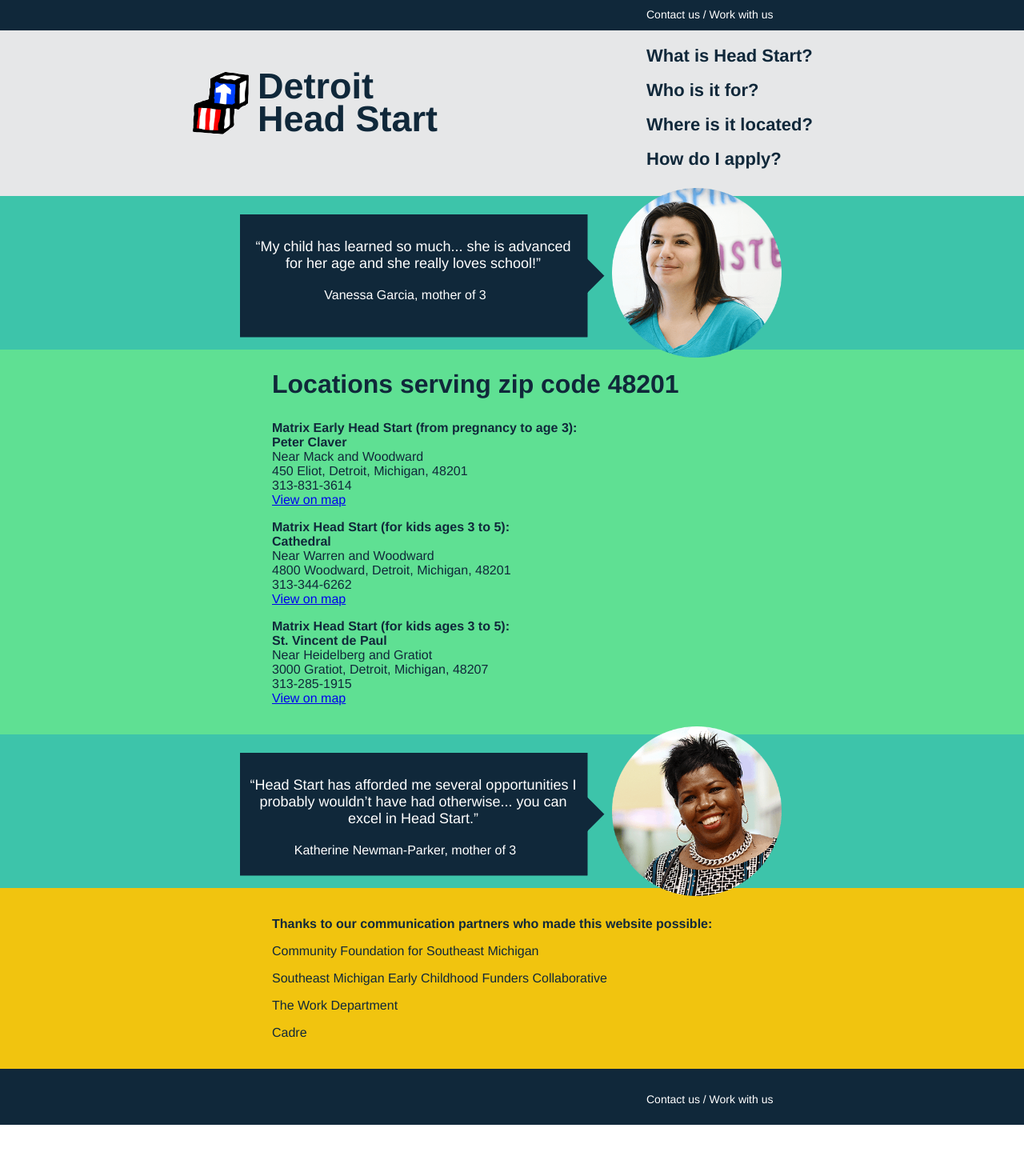
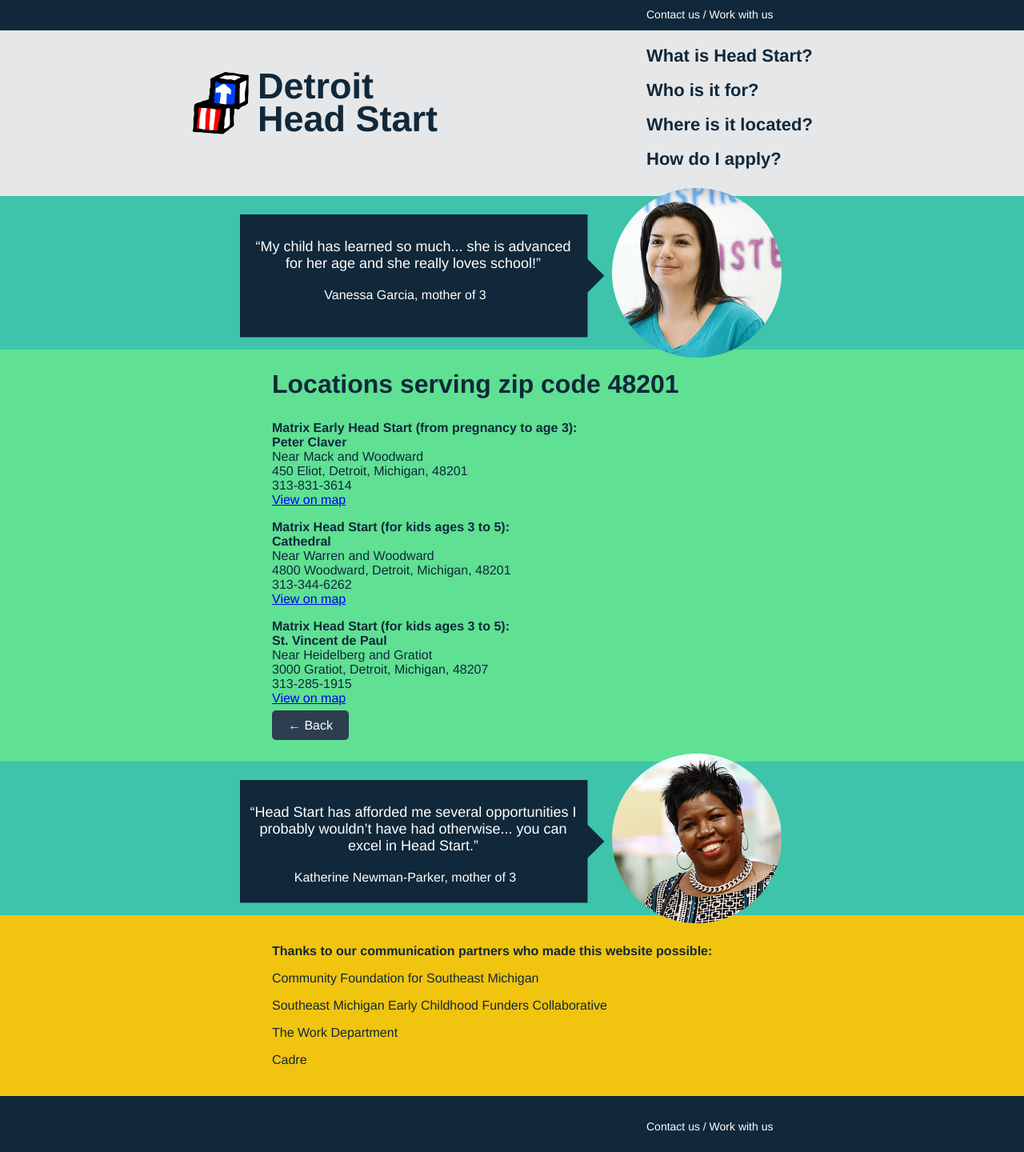
Before and after one commit to workdept/detroit-head-start, a Jekyll site: the page built from zip.html, in a window 1280 px wide. Shown: the whole page at 80% size. Built offline with Jekyll 4.4.1, drawn with Linux system fonts in a browser that asks for light colours; nearby versions of some CDN libraries; before the commit the page ends 1406 px from its top, so only the background shows below that.

Commit message:
Update zip.html

```diff
--- a/zip.html
+++ b/zip.html
@@ -63,6 +63,8 @@ Near Heidelberg and Gratiot</br>
 
 </p>
 
+<p><a class="button" href="{{site.url}}">&#8592; Back</a></p>
+
 
           </div>
       </div>
```
